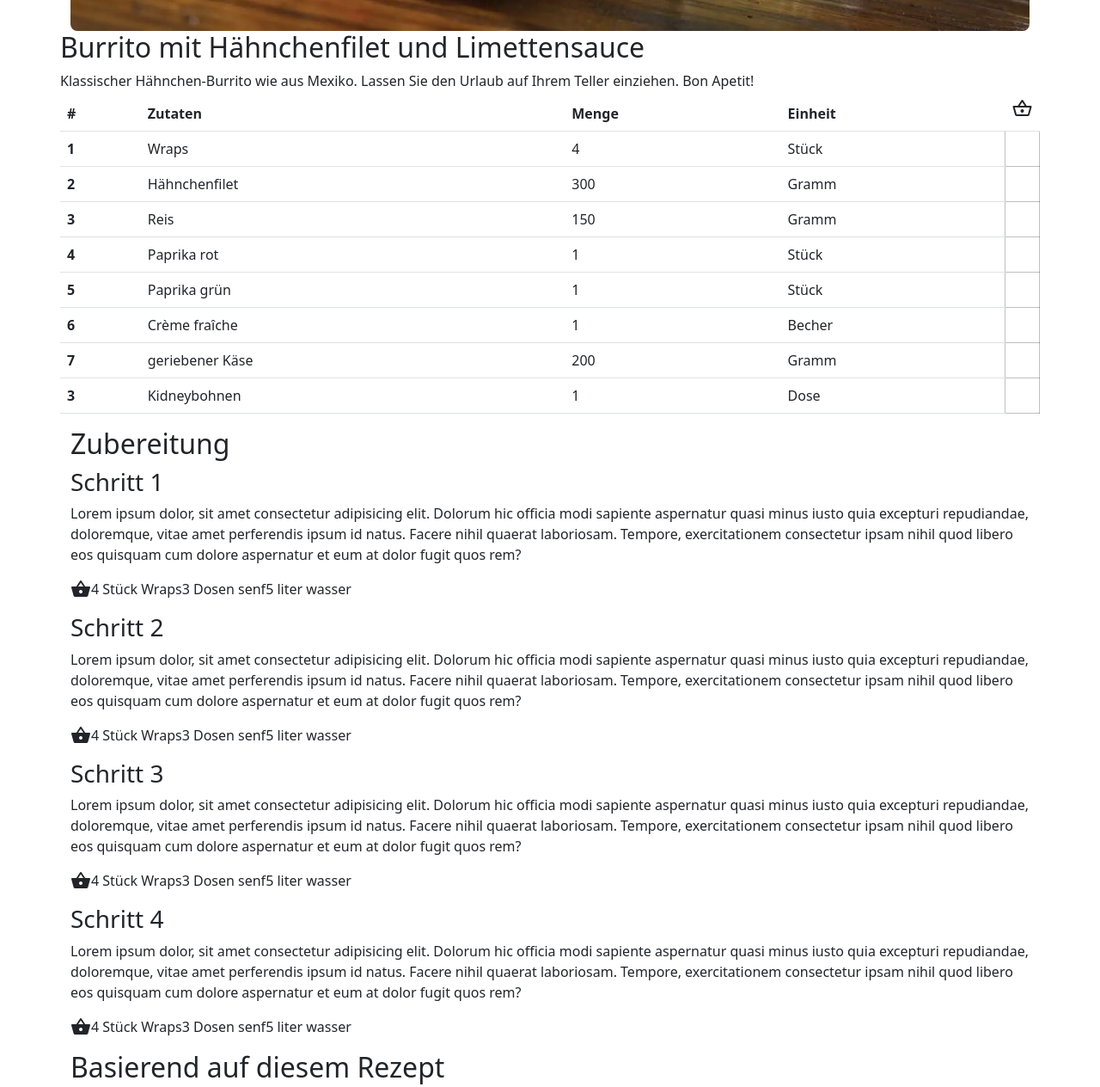
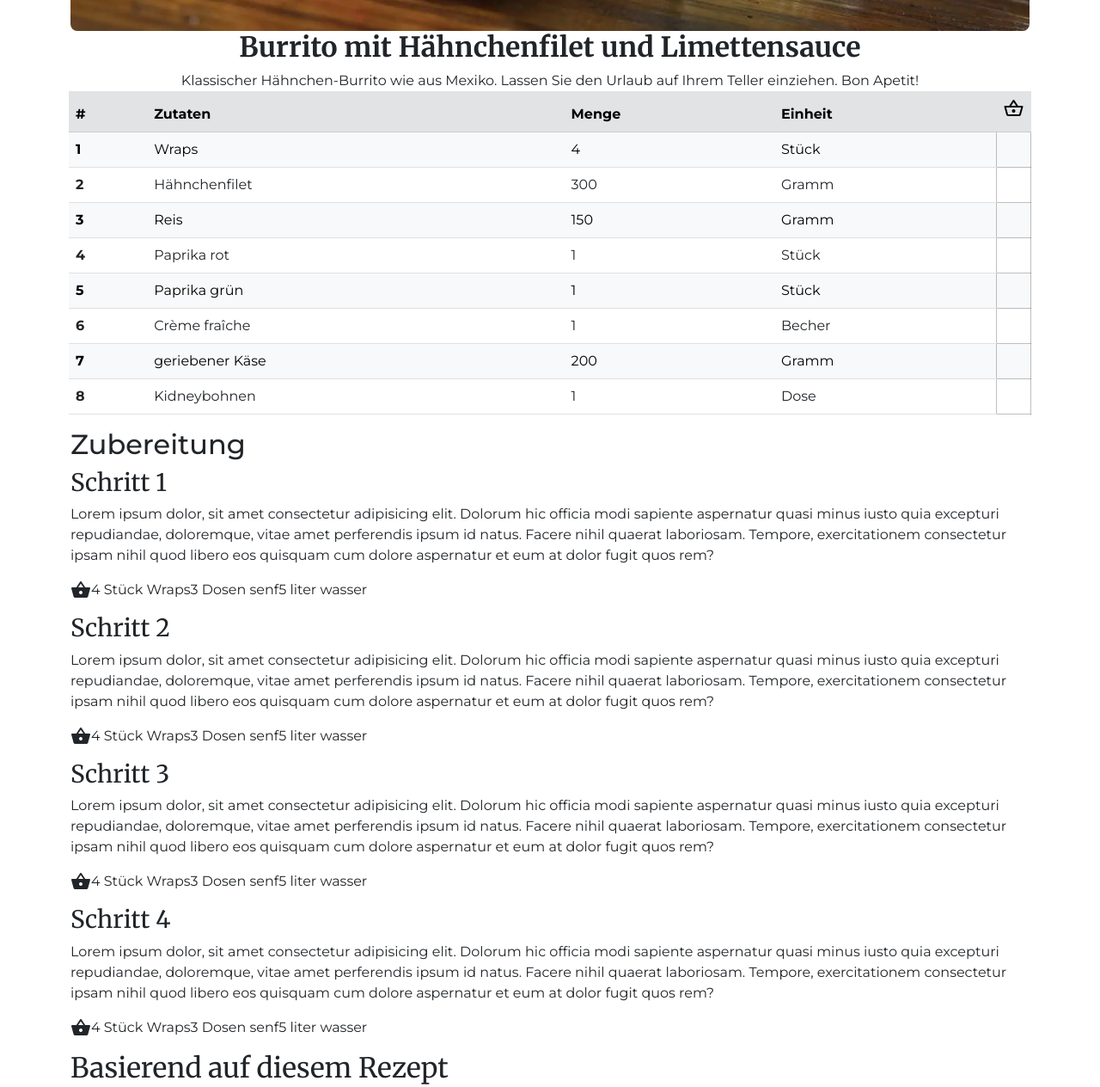
Before and after one commit to rol423/Kochbuch, a plain HTML site: page rezept1.html in a window 1280 px wide. Shown: the part 658-1922 px from the top of the page at 86% size. Drawn offline with nearby package versions, Linux system fonts and the light colour scheme.

Commit message:
small changes css

```diff
--- a/rezept1.css
+++ b/rezept1.css
@@ -8,6 +8,7 @@ header,
 footer {
   margin: 0 auto;
   max-width: 1140px;
+  font-family: "Montserrat", sans-serif;
 }
 form {
   max-width: 400px;
@@ -45,3 +46,20 @@ a {
 .container-xxl {
   max-width: 1140px;
 }
+
+.Rezept-Tabelle {
+  margin-left: 10px;
+  margin-right: 10px;
+}
+
+#ueberschriften {
+  font-family: "Merriweather";
+  font-style: normal;
+  font-weight: 700;
+}
+
+#ueberschriften-klein {
+  font-family: "Merriweather";
+  font-style: normal;
+  font-weight: 400;
+}
--- a/rezept1.html
+++ b/rezept1.html
@@ -14,6 +14,7 @@
     <link rel="icon" href="/img/cutlery.webp" />
     <title>Rezept 1 - Unser Kochbuch</title>
     <!-- CSS only -->
+    <link rel="stylesheet" href="https://cdn.jsdelivr.net/npm/bootstrap-icons@1.9.1/font/bootstrap-icons.css">
     <link
       href="https://cdn.jsdelivr.net/npm/bootstrap@5.2.0/dist/css/bootstrap.min.css"
       rel="stylesheet"
@@ -87,10 +88,10 @@
       </div>
       <section class="Rezept-Name">
         <div class="row sm-12 d-flex flex-column  ">
-          <div class="col-12">
-            <h2>Burrito mit Hähnchenfilet und Limettensauce</h2>
+          <div class="col-12 text-center">
+            <h2 id="ueberschriften">Burrito mit Hähnchenfilet und Limettensauce</h2>
           </div>
-          <div class="col">
+          <div class="col text-center">
             Klassischer Hähnchen-Burrito wie aus Mexiko. Lassen Sie den Urlaub
             auf Ihrem Teller einziehen. Bon Apetit!
           </div>
@@ -99,7 +100,7 @@
       <section class="Rezept-Tabelle">
         <table class="table">
           <thead>
-            <tr>
+            <tr class="table-secondary" >
               <th scope="col">#</th>
               <th scope="col">Zutaten</th>
               <th scope="col">Menge</th>
@@ -112,7 +113,7 @@
             </tr>
           </thead>
           <tbody>
-            <tr>
+            <tr class="table-light">
               <th scope="row">1</th>
               <td>Wraps</td>
               <td>4</td>
@@ -126,7 +127,7 @@
               <td>Gramm</td>
               <td class="form-check-input position-static" type="checkbox"></td>
             </tr>
-            <tr>
+            <tr class="table-light">
               <th scope="row">3</th>
               <td>Reis</td>
               <td>150</td>
@@ -140,7 +141,7 @@
               <td>Stück</td>
               <td class="form-check-input position-static" type="checkbox"></td>
             </tr>
-            <tr>
+            <tr class="table-light">
               <th scope="row">5</th>
               <td>Paprika grün</td>
               <td>1</td>
@@ -154,7 +155,7 @@
               <td>Becher</td>
               <td class="form-check-input position-static" type="checkbox"></td>
             </tr>
-            <tr>
+            <tr class="table-light">
               <th scope="row">7</th>
               <td>geriebener Käse</td>
               <td>200</td>
@@ -162,7 +163,7 @@
               <td class="form-check-input position-static" type="checkbox"></td>
             </tr>
             <tr>
-              <th scope="row">3</th>
+              <th scope="row">8</th>
               <td>Kidneybohnen</td>
               <td>1</td>
               <td>Dose</td>
@@ -172,15 +173,32 @@
         </table>
       </section>
       <section>
-        <div class="container">
-          <div class="row">
-            <div class="col">
-              <h2>Zubereitung</h2>
+        <div class="container text-sm-center text-lg-start">
+          <div class="row ">
+            <div class="col ">
+              <h2 id="ueberschriften " >Zubereitung</h2>
             </div>
           </div>
-          <div class="row">
+          <div class="row ">
+            <div">
+              <h3 id="ueberschriften-klein">Schritt 1</h3>
+              <p>
+                Lorem ipsum dolor, sit amet consectetur adipisicing elit.
+                Dolorum hic officia modi sapiente aspernatur quasi minus iusto
+                quia excepturi repudiandae, doloremque, vitae amet perferendis
+                ipsum id natus. Facere nihil quaerat laboriosam. Tempore,
+                exercitationem consectetur ipsam nihil quod libero eos quisquam
+                cum dolore aspernatur et eum at dolor fugit quos rem?
+              </p>
+              <div class="col-12 d-flex text-sm-center text-lg-start"">
+                <span class="material-icons">shopping_basket</span>
+                <p>4 Stück Wraps</p>
+                <p>3 Dosen senf</p>
+                <p>5 liter wasser</p>
+              </div>
+            </div>
             <div>
-              <h3>Schritt 1</h3>
+              <h3 id="ueberschriften-klein" >Schritt 2</h3>
               <p>
                 Lorem ipsum dolor, sit amet consectetur adipisicing elit.
                 Dolorum hic officia modi sapiente aspernatur quasi minus iusto
@@ -197,7 +215,7 @@
               </div>
             </div>
             <div>
-              <h3>Schritt 2</h3>
+              <h3 id="ueberschriften-klein">Schritt 3</h3>
               <p>
                 Lorem ipsum dolor, sit amet consectetur adipisicing elit.
                 Dolorum hic officia modi sapiente aspernatur quasi minus iusto
@@ -214,24 +232,7 @@
               </div>
             </div>
             <div>
-              <h3>Schritt 3</h3>
-              <p>
-                Lorem ipsum dolor, sit amet consectetur adipisicing elit.
-                Dolorum hic officia modi sapiente aspernatur quasi minus iusto
-                quia excepturi repudiandae, doloremque, vitae amet perferendis
-                ipsum id natus. Facere nihil quaerat laboriosam. Tempore,
-                exercitationem consectetur ipsam nihil quod libero eos quisquam
-                cum dolore aspernatur et eum at dolor fugit quos rem?
-              </p>
-              <div class="col-12 d-flex "">
-                <span class="material-icons">shopping_basket</span>
-                <p>4 Stück Wraps</p>
-                <p>3 Dosen senf</p>
-                <p>5 liter wasser</p>
-              </div>
-            </div>
-            <div>
-              <h3>Schritt 4</h3>
+              <h3 id="ueberschriften-klein">Schritt 4</h3>
               <p>
                 Lorem ipsum dolor, sit amet consectetur adipisicing elit.
                 Dolorum hic officia modi sapiente aspernatur quasi minus iusto
@@ -254,24 +255,24 @@
         <div class="container">
           <div class="row">
             <div class="col">
-              <h2>Basierend auf diesem Rezept</h2>
+              <h2 id="ueberschriften-klein">Basierend auf diesem Rezept</h2>
             </div>
           </div>
           <!-- Change HEIGT OF IMAGES -->
-          <div class="row">
-            <div class="col-xs-12 col-sm-6 col-lg-3">
+          <div class="row   " >
+            <div class="col-xs-12 col-sm-6 col-lg-3 dinnerideen_grow">
               <img class="rounded-3" src="/img-small/clubSandwich.webp" alt="Image of a clubSandwich"width="200px" height="auto" >
               <p class="text-start">Club Sandwich</p>
             </div>
-            <div class="col-xs-12 col-sm-6 col-lg-3">
+            <div class="col-xs-12 col-sm-6 col-lg-3 dinnerideen_grow">
               <img class="rounded-3" src="/img-small/Lachs.webp" alt="Image of a Salamon" width="200px" height="auto">
               <p class="text-start">Lachs vom Grill</p>
             </div>
-            <div class="col-xs-12 col-sm-6 col-lg-3">
+            <div class="col-xs-12 col-sm-6 col-lg-3 dinnerideen_grow">
               <img class="rounded-3" src="/img-small/pizza.webp" alt="Image of a Pizza"width="200px" height="auto">
               <p class="text-start">Pizza wie vom Italiener</p>
             </div>
-            <div class="col-xs-12 col-sm-6 col-lg-3">
+            <div class="col-xs-12 col-sm-6 col-lg-3 dinnerideen_grow">
               <img class="rounded-3" src="/img-small/tortellini.webp" alt="Image of Tortellini"width="200px" height="auto">
               <p class="text-start">Hausgemacht Tortellini</p>
             </div>
```
Also changed, not shown: rezept2.html (+16 -15 lines).
